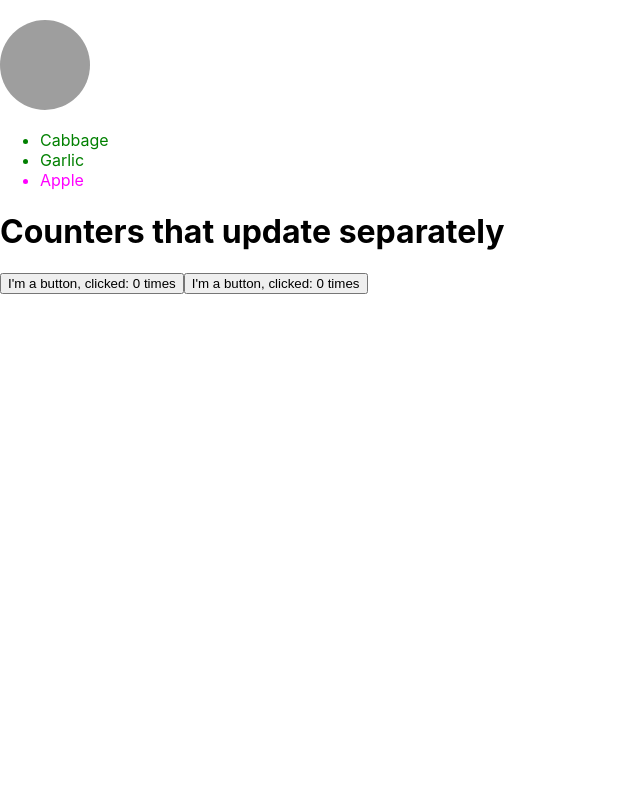
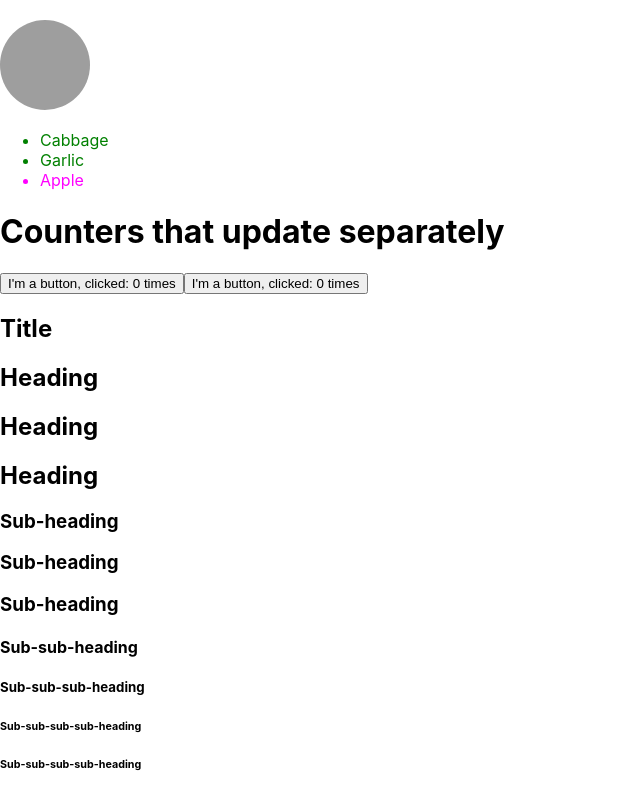
Before and after one commit to Njambi-M/Learning_React, a React (Create React App) app: page / in a window 1280 px wide. Shown: the part 244-1040 px from the top of the page, without its empty margins (0-640 px from the left). Before the commit the page ends 800 px from the top, so only its background shows below. Built offline with nearby package versions, Linux system fonts and the light colour scheme; grey boxes are pictures that could not be loaded.

Commit message:
feat: props

```diff
--- a/src/App.tsx
+++ b/src/App.tsx
@@ -6,6 +6,8 @@
 import Profile from "./components/Profile";
 import ShoppingList from './components/ShoppingList';
 import {useState} from "react";
+import Section from "./components/Section";
+import Heading from "./components/Heading";
 
 function App() {
   const[count, setCount] = useState(0);
@@ -24,6 +26,29 @@
         <h1>Counters that update separately</h1>
         <MyButton count ={count} onClick={handleClick}/>
         <MyButton count ={count} onClick={handleClick}/>
+
+        <Section>
+
+          <Heading level={1}>Title</Heading>
+          <Section>
+          <Heading level={2}>Heading</Heading>
+          <Heading level={2}>Heading</Heading>
+          <Heading level={2}>Heading</Heading>
+          <Section>
+          <Heading level={3}>Sub-heading</Heading>
+          <Heading level={3}>Sub-heading</Heading>
+          <Heading level={3}>Sub-heading</Heading>
+          <Section>
+          <Heading level={4}>Sub-sub-heading</Heading>
+          <Heading level={5}>Sub-sub-sub-heading</Heading>
+          <Section>
+          <Heading level={6}>Sub-sub-sub-sub-heading</Heading>
+          <Heading level={6}>Sub-sub-sub-sub-heading</Heading>
+        </Section>
+        </Section>
+        </Section>
+        </Section>
+        </Section>
       </div>
 
       );
--- /dev/null
+++ b/src/components/Heading.tsx
@@ -0,0 +1,18 @@
+export default function Heading({level, children}: {level: number, children: React.ReactNode}) {
+    switch(level){
+        case 1:
+            return <h1>{children}</h1>;
+        case 2:
+            return <h2>{children}</h2>;
+        case 3:
+            return <h3>{children}</h3>;
+        case 4:
+            return <h4>{children}</h4>;
+        case 5:
+            return <h5>{children}</h5>;
+        case 6:
+            return <h6>{children}</h6>;
+        default:
+            throw Error('Unknown level:' + level)
+    }
+}
--- /dev/null
+++ b/src/components/Section.tsx
@@ -0,0 +1,7 @@
+export default function Section({children}: {children: React.ReactNode}){
+    return(
+        <section className="section">
+        {children}
+        </section>
+    );
+}
```
